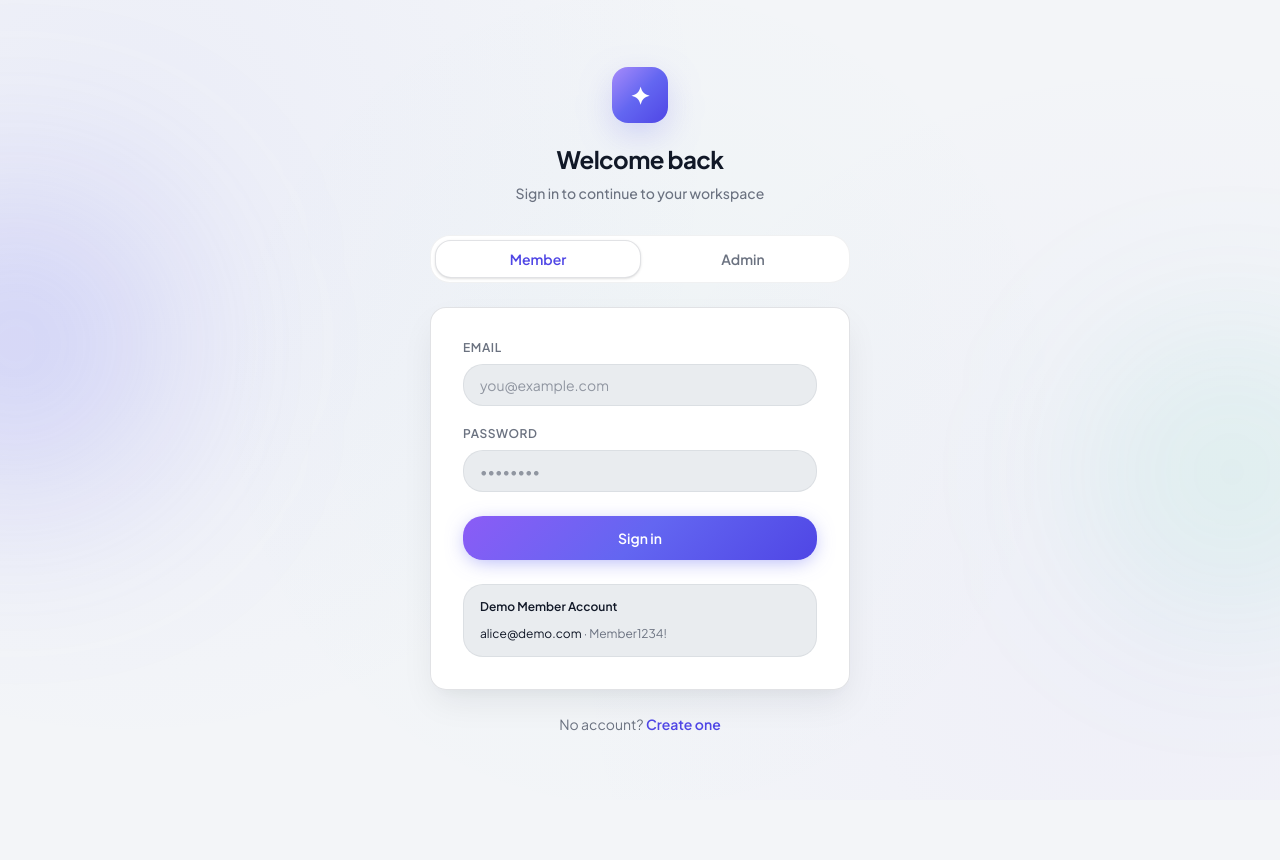
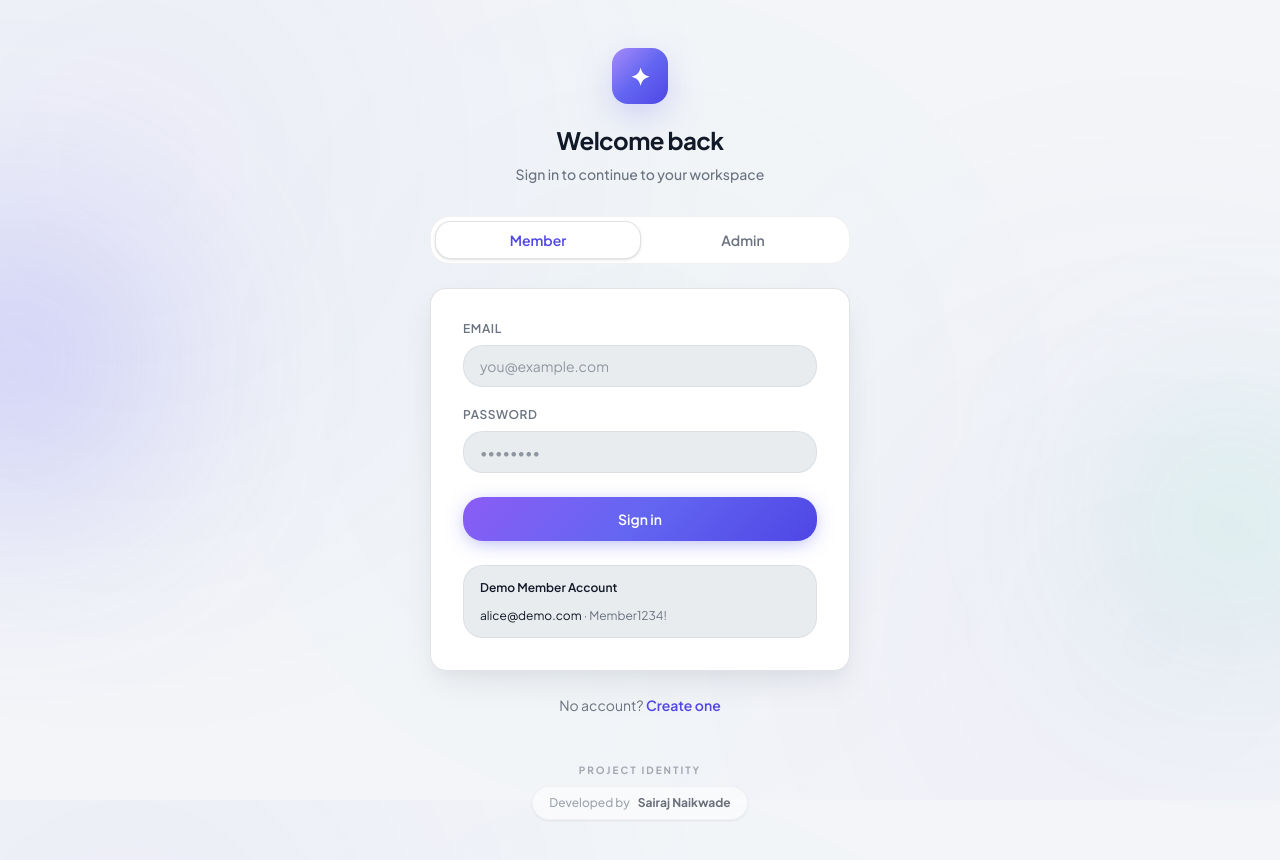
Before and after one commit to sairajnaikwade/task_manager, a React (Vite) app in the folder client/: page /login in a window 1280 px wide. Shown: the top 860 px of the page. Before the commit the page ends 800 px from the top, so only its background shows below. Built offline with nearby package versions, Linux system fonts and the light colour scheme.

Commit message:
Add developer branding for Sairaj Naikwade

```diff
--- a/client/package.json
+++ b/client/package.json
@@ -2,6 +2,7 @@
   "name": "client",
   "private": true,
   "version": "0.0.0",
+  "author": "Sairaj Naikwade",
   "type": "module",
   "scripts": {
     "dev": "vite",
--- a/client/src/components/layout/PageWrapper.jsx
+++ b/client/src/components/layout/PageWrapper.jsx
@@ -166,7 +166,20 @@ const PageWrapper = ({ children, title }) => {
         </header>
 
         <div className="flex-1 overflow-auto">
-          <div className="mx-auto max-w-7xl px-4 py-6 lg:px-10 lg:py-8">{children}</div>
+          <div className="mx-auto max-w-7xl px-4 py-6 lg:px-10 lg:py-8">
+            {children}
+          </div>
+
+          {/* Global Footer Branding */}
+          <footer className="mt-auto border-t border-[var(--color-border)] py-6 px-4 lg:px-10">
+            <div className="mx-auto max-w-7xl flex flex-col sm:flex-row justify-between items-center gap-4 text-[var(--color-muted)] text-xs font-medium">
+              <p>© {new Date().getFullYear()} TaskManager. All rights reserved.</p>
+              <div className="flex items-center gap-2 bg-[var(--color-bg-subtle)] px-3 py-1.5 rounded-full border border-[var(--color-border)] shadow-sm">
+                <span>Developed by</span>
+                <span className="font-bold text-[var(--color-text)]">Sairaj Naikwade</span>
+              </div>
+            </div>
+          </footer>
         </div>
       </main>
     </div>
--- a/client/src/pages/Login.jsx
+++ b/client/src/pages/Login.jsx
@@ -166,6 +166,16 @@ const Login = () => {
             </Link>
           </p>
         )}
+
+        <div className="mt-12 flex flex-col items-center gap-2 opacity-60 transition-opacity hover:opacity-100">
+          <p className="text-[10px] font-bold uppercase tracking-[0.2em] text-[var(--color-muted)]">
+            Project Identity
+          </p>
+          <div className="flex items-center gap-2 rounded-full bg-[var(--color-surface-elevated)] border border-[var(--color-border)] px-4 py-2 shadow-sm">
+            <span className="text-xs font-medium text-[var(--color-muted)]">Developed by</span>
+            <span className="text-xs font-bold text-[var(--color-text)]">Sairaj Naikwade</span>
+          </div>
+        </div>
       </div>
     </div>
   );
--- a/package.json
+++ b/package.json
@@ -1,6 +1,7 @@
 {
   "name": "team_task_manager",
   "version": "1.0.0",
+  "author": "Sairaj Naikwade <sairajnaikwade@github.com>",
   "private": true,
   "scripts": {
     "install": "cd client && npm install && cd ../server && npm install",
```
Also changed, not shown: 2 other files (tests, documents, lock files or other folders).
